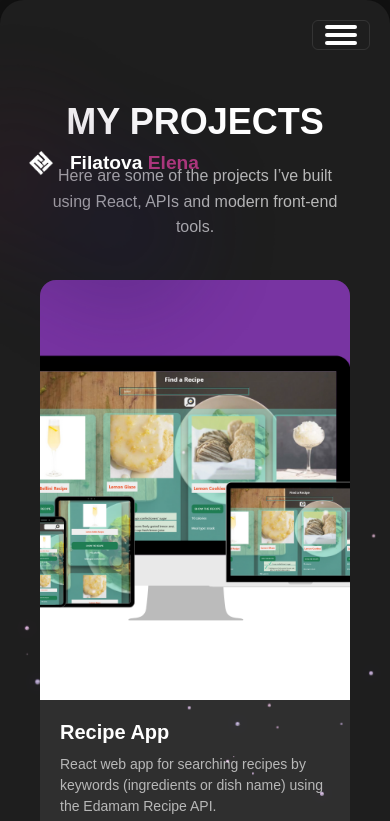
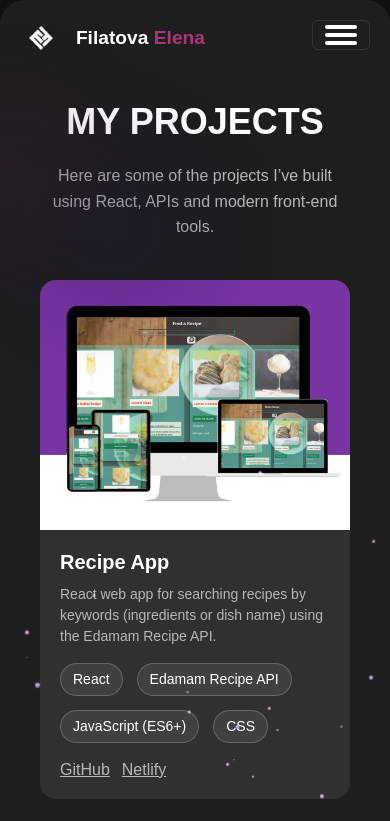
Before and after one commit to 91Helen/portfolio-react, a React (Create React App) app: page /projects in a window 390 px wide. Shown: the top 821 px of the page. Built offline with nearby package versions, Linux system fonts and the light colour scheme.

Commit message:
Update App.css

```diff
--- a/src/App.css
+++ b/src/App.css
@@ -1157,6 +1157,10 @@ nav.navbar .navbar-toggler[aria-expanded="true"] .navbar-toggler-icon {
   text-align: left;
 }
 
+.project-card img {
+    height: 150px;
+  }
+
 .banner h1 {
   font-size: 36px;
 }
@@ -1319,11 +1323,10 @@ nav.navbar .navbar-toggler[aria-expanded="true"] .navbar-toggler-icon {
 /* === 🌟 ЛОГОТИП В ШТОРКЕ === */
   .navbar-brand {
     position: fixed;
-    top: 20px;
+    top: 1px;
     left: 20px;
     z-index: 10000;
   }
-
 
 .navbar-brand img {
   width: 42px;
@@ -1389,4 +1392,29 @@ nav.navbar .navbar-toggler[aria-expanded="true"] .navbar-toggler-icon {
   .avatar-img{
     margin-top: 15%;
   }
+
+ .navbar-brand {
+  position: fixed;
+  top: -80px;
+  left: 20px;
+  z-index: 10000;
+  display: flex;
+  align-items: center;
+  gap: 6px;
 }
+
+.navbar-brand img {
+  width: 42px;
+  height: 42px;
+}
+
+.brand-text {
+  font-size: 1.2rem;
+  font-weight: 600;
+  color: #fff;
+}
+
+.project-card img {
+    height: 250px;
+  }
+}
```
